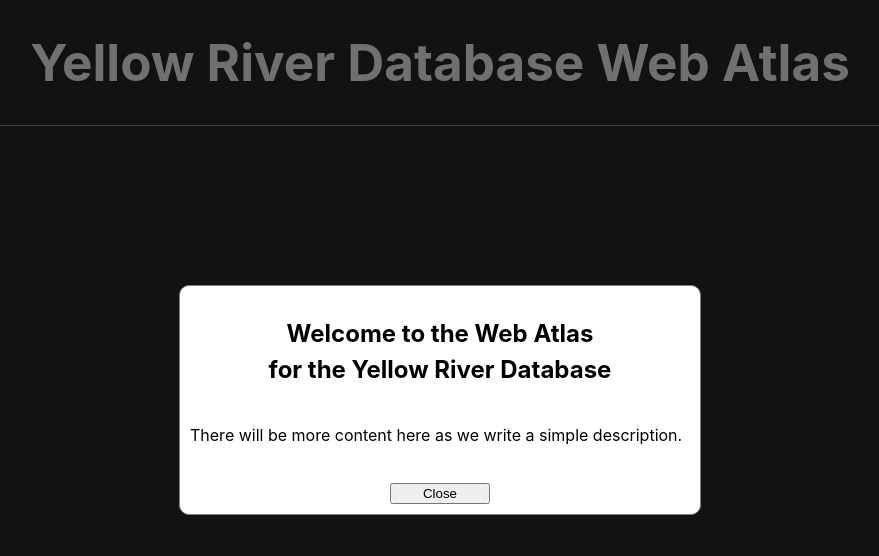
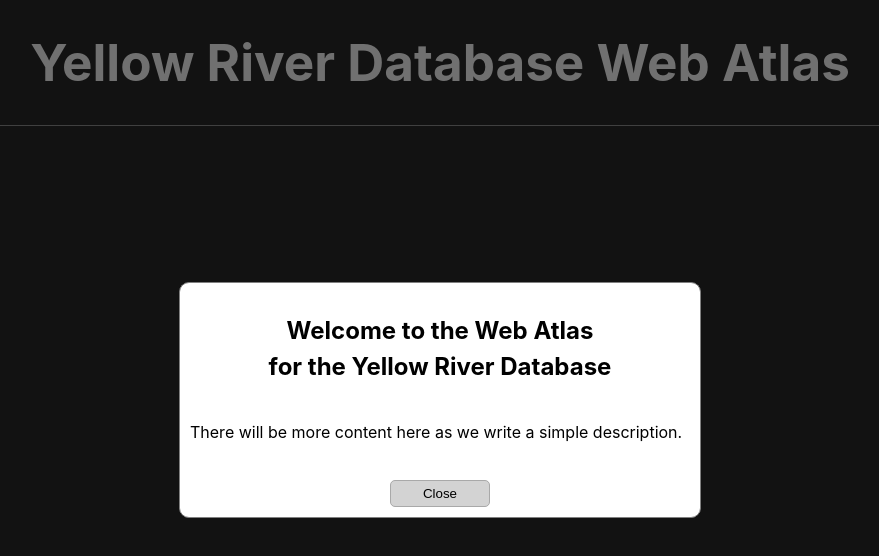
Before and after one commit to YellowRiverDatabase/Web_Atlas, a React (Vite) app: page / in a window 1280 px wide. Shown: the top 556 px of the page, without its empty margins (200-1079 px from the left). Built offline with nearby package versions, Linux system fonts and the light colour scheme.

Commit message:
add button css

```diff
--- a/src/App.css
+++ b/src/App.css
@@ -0,0 +1,16 @@
+button{
+  background-color: lightgrey;
+  border: solid 1px darkgrey;
+  border-radius: 5px;
+  padding: 5px;
+  cursor: pointer;
+}
+
+button:hover{
+  background-color: rgb(233, 228, 228);
+}
+
+button:active{
+  background-color: rgb(233, 228, 228);
+  border: solid black 2px;
+}
```
